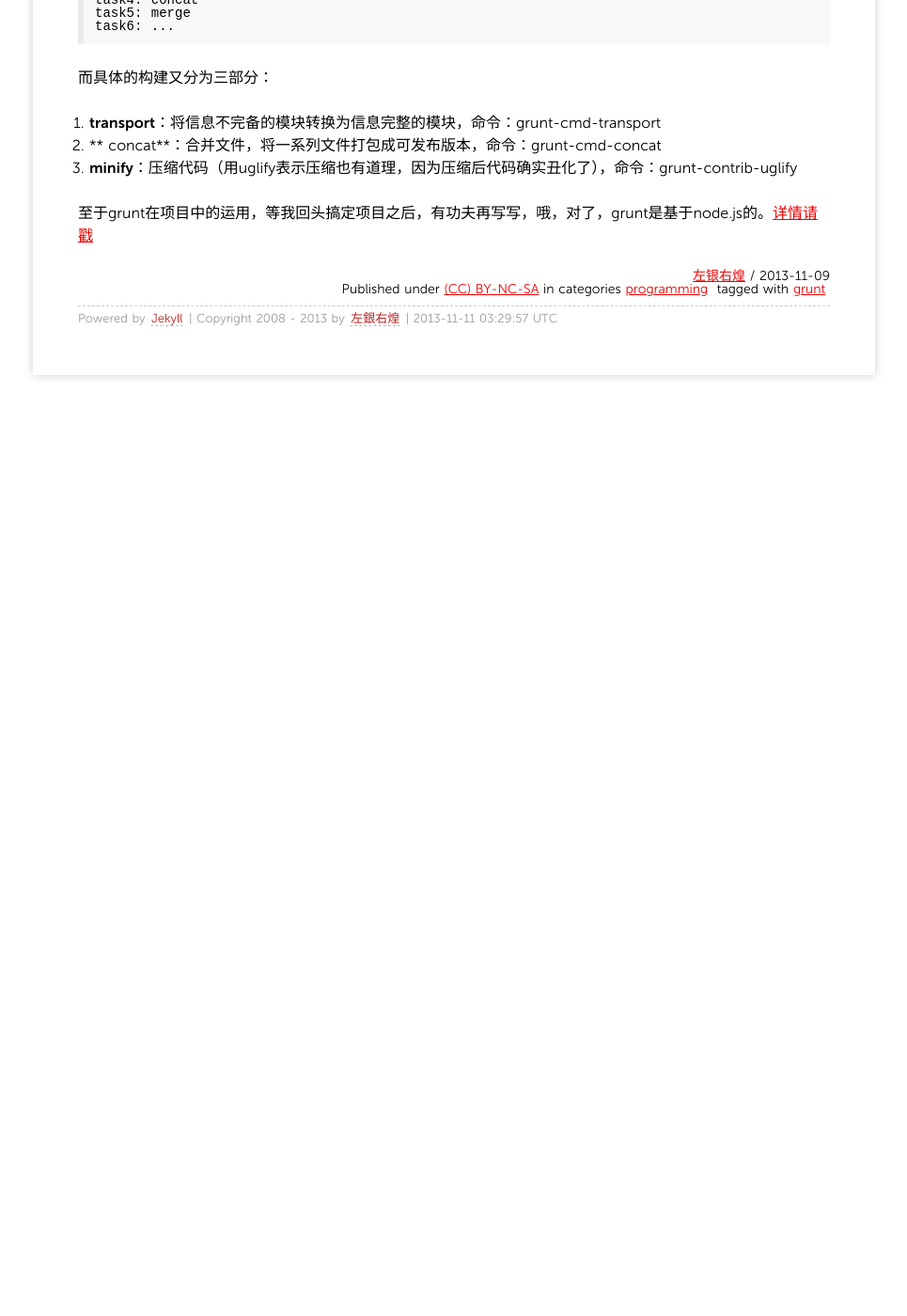
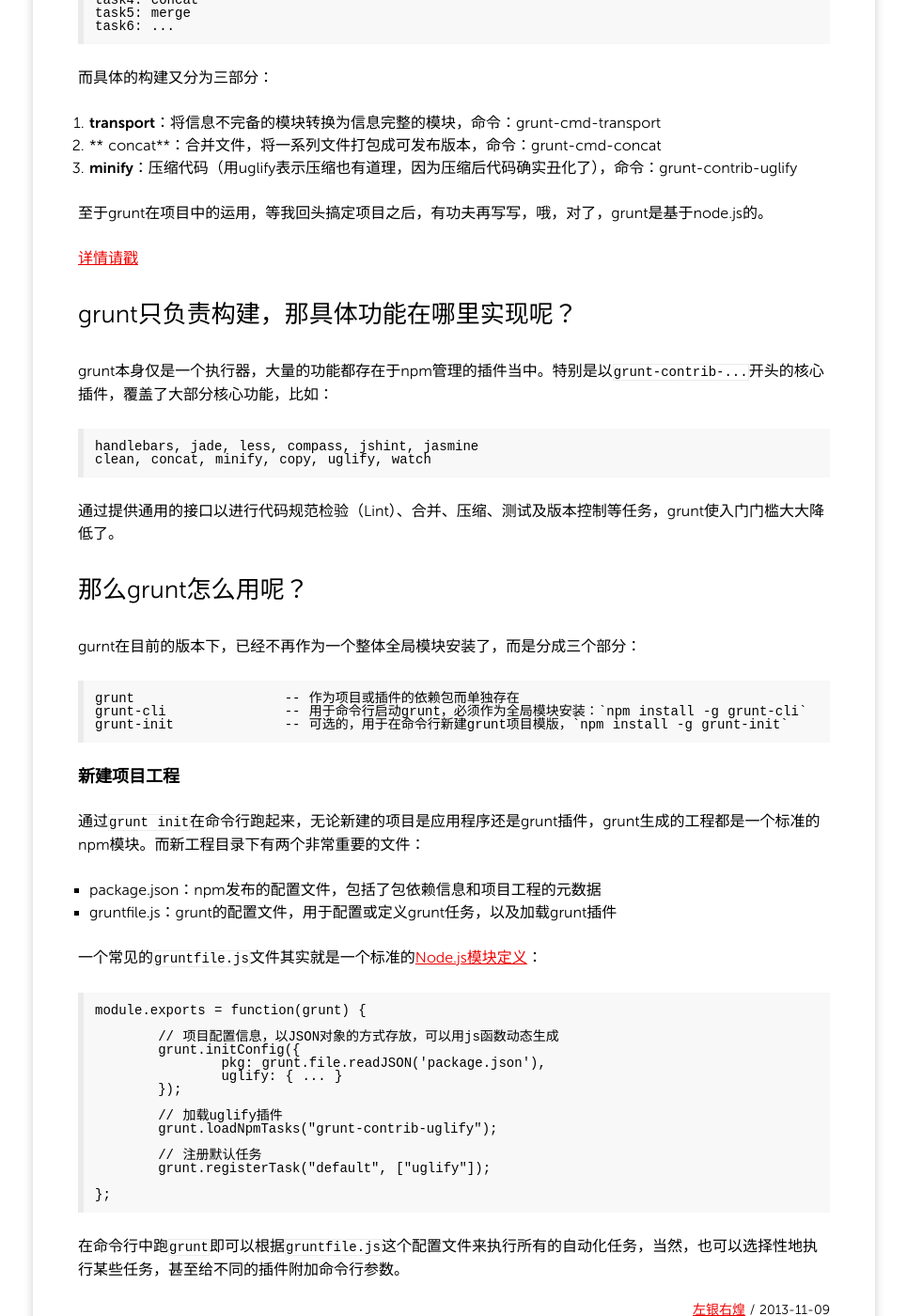
Before and after one commit to grahamle/grahamle.github.com, a Jekyll site: the page built from _posts/2013/2013-11-09-关于js构建工具grunt.md, in a window 1280 px wide and 1400 px high, scrolled down 1195 px. Shown: the whole window at 94% size, without its empty margins (157-1122 px from the left). Built offline with Jekyll 4.4.1, drawn with Linux system fonts in a browser that asks for light colours; Markdown is read by kramdown in place of the engine named in the settings; comment, search, counter and statistics services are not loaded; before the commit the page ends 1642 px from its top, so only the background shows below that.

Commit message:
grunt这头牛是什么：beta

```diff
--- a/_posts/2013/2013-11-09-关于js构建工具grunt.md
+++ b/_posts/2013/2013-11-09-关于js构建工具grunt.md
@@ -43,4 +43,47 @@ tag:
 2. ** concat**：合并文件，将一系列文件打包成可发布版本，命令：`grunt-cmd-concat`
 3. **minify**：压缩代码（用uglify表示压缩也有道理，因为压缩后代码确实丑化了），命令：`grunt-contrib-uglify`
 
-至于grunt在项目中的运用，等我回头搞定项目之后，有功夫再写写，哦，对了，grunt是基于node.js的。[详情请戳](http://www.infoq.com/cn/articles/GruntJs/)
+至于grunt在项目中的运用，等我回头搞定项目之后，有功夫再写写，哦，对了，grunt是基于node.js的。
+
+[详情请戳](http://www.infoq.com/cn/articles/GruntJs/)
+
+## grunt只负责构建，那具体功能在哪里实现呢？
+grunt本身仅是一个执行器，大量的功能都存在于npm管理的插件当中。特别是以`grunt-contrib-...`开头的核心插件，覆盖了大部分核心功能，比如：
+
+	handlebars, jade, less, compass, jshint, jasmine
+	clean, concat, minify, copy, uglify, watch
+
+通过提供通用的接口以进行代码规范检验（Lint）、合并、压缩、测试及版本控制等任务，grunt使入门门槛大大降低了。
+
+## 那么grunt怎么用呢？
+gurnt在目前的版本下，已经不再作为一个整体全局模块安装了，而是分成三个部分：
+
+	grunt      		-- 作为项目或插件的依赖包而单独存在
+	grunt-cli 		-- 用于命令行启动grunt，必须作为全局模块安装：`npm install -g grunt-cli`
+	grunt-init 		-- 可选的，用于在命令行新建grunt项目模版，`npm install -g grunt-init`
+
+### **新建项目工程**
+通过`grunt init`在命令行跑起来，无论新建的项目是应用程序还是grunt插件，grunt生成的工程都是一个标准的npm模块。而新工程目录下有两个非常重要的文件：
+
+- package.json：npm发布的配置文件，包括了包依赖信息和项目工程的元数据
+- gruntfile.js：grunt的配置文件，用于配置或定义grunt任务，以及加载grunt插件
+
+一个常见的`gruntfile.js`文件其实就是一个标准的[Node.js模块定义](http://nodejs.org/docs/latest/api/modules.html)：
+
+	module.exports = function(grunt) {
+
+		// 项目配置信息，以JSON对象的方式存放，可以用js函数动态生成
+		grunt.initConfig({
+			pkg: grunt.file.readJSON('package.json'),
+			uglify: { ... }
+		});
+
+		// 加载uglify插件
+		grunt.loadNpmTasks("grunt-contrib-uglify");
+
+		// 注册默认任务
+		grunt.registerTask("default", ["uglify"]);
+
+	};
+
+在命令行中跑`grunt`即可以根据`gruntfile.js`这个配置文件来执行所有的自动化任务，当然，也可以选择性地执行某些任务，甚至给不同的插件附加命令行参数。
```
